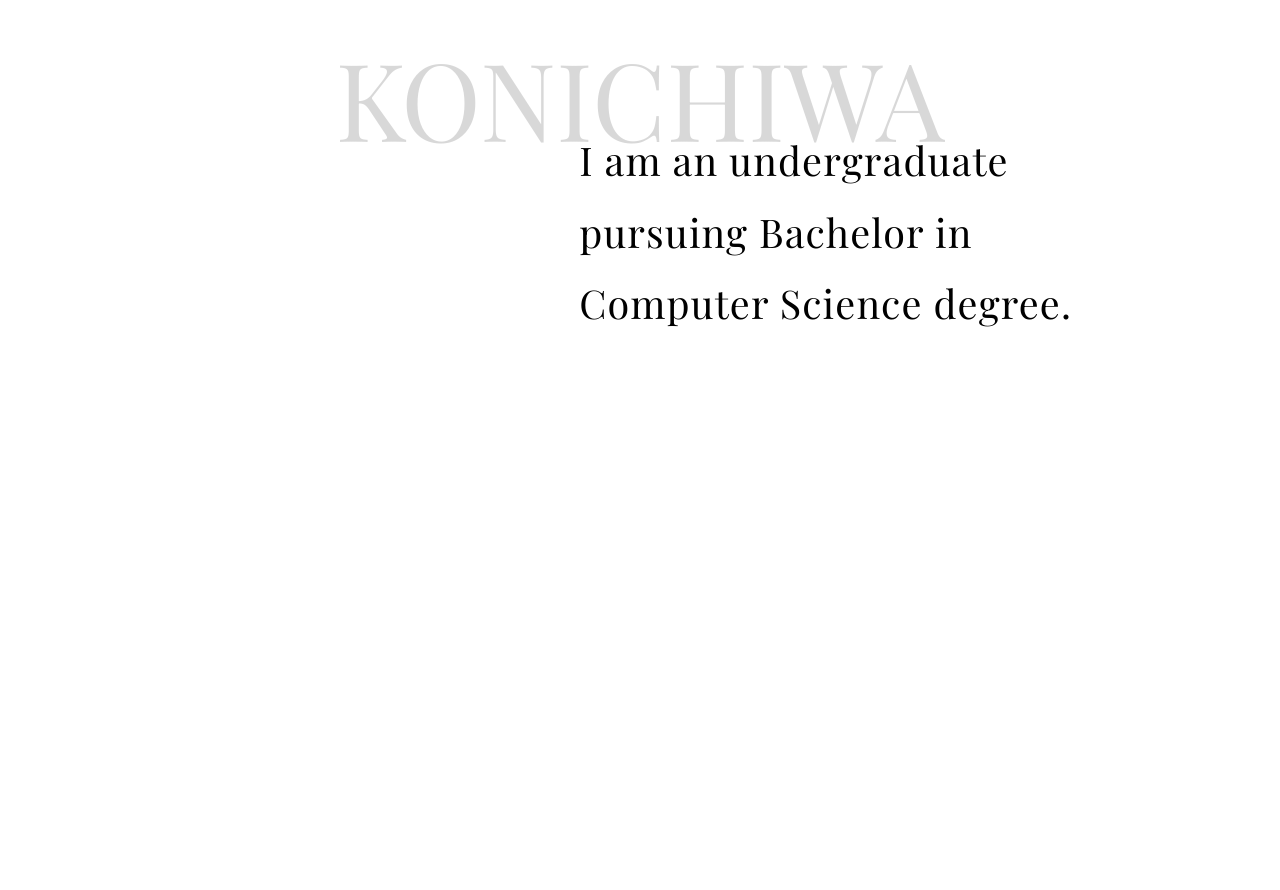
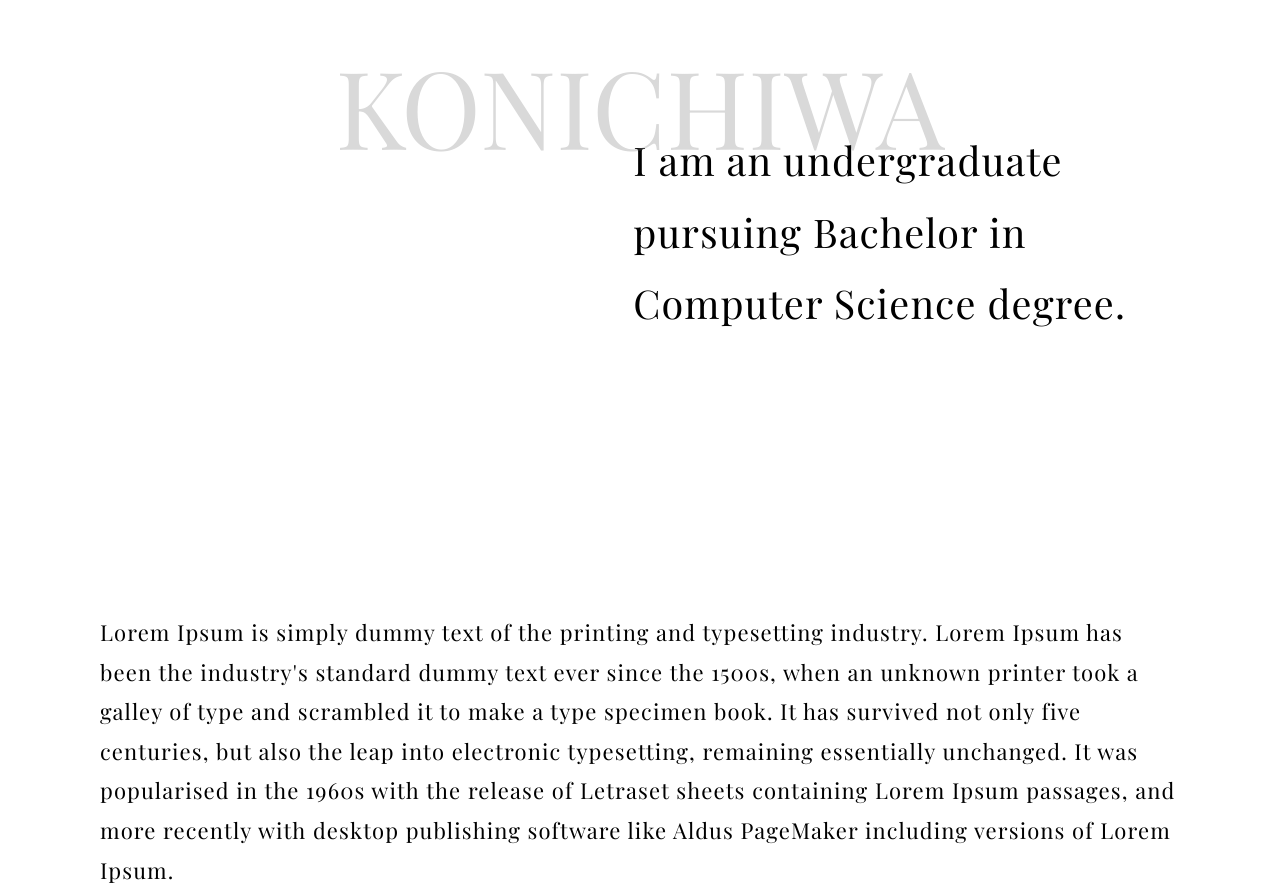
Before and after one commit to 4molybdenum2/Personal-Website, a Gatsby site: page / in a window 1280 px wide. Shown: the part 289-1179 px from the top of the page. Before the commit the page ends 880 px from the top, so only its background shows below. Built offline with nearby package versions, Linux system fonts and the light colour scheme; Gatsby itself is replaced by a stand-in of ours.

Commit message:
added motion to few components

```diff
--- a/gatsby-config.js
+++ b/gatsby-config.js
@@ -10,31 +10,13 @@ module.exports = {
     {
       resolve: `gatsby-source-filesystem`,
       options: {
-        name: `images`,
-        path: `${__dirname}/src/images`,
-      },
-    },
-    {
-      resolve: `gatsby-source-filesystem`,
-      options: {
         path: `${__dirname}/content/blog`,
         name: `blog`
       }
     },
     `gatsby-transformer-sharp`,
     `gatsby-plugin-sharp`,
-    {
-      resolve: `gatsby-plugin-manifest`,
-      options: {
-        name: `gatsby-starter-default`,
-        short_name: `starter`,
-        start_url: `/`,
-        background_color: `#663399`,
-        theme_color: `#663399`,
-        display: `minimal-ui`,
-        icon: `src/images/gatsby-icon.png`, // This path is relative to the root of the site.
-      },
-    },
+
     // this (optional) plugin enables Progressive Web App + Offline functionality
     // To learn more, visit: https://gatsby.dev/offline
     // `gatsby-plugin-offline`,
--- a/src/components/banner.js
+++ b/src/components/banner.js
@@ -1,26 +1,46 @@
 import React from "react"
+import {AnimatePresence, motion} from "framer-motion"
+
+
+//Ease
+const transition = { duration: 1.4, ease: [0.6, 0.01, -0.05, 0.9] };
 
 const Banner = () => {
   return (
     <>
-      <div className="banner">
-          <div className="container">
-            <div className="banner-block-left">
-              <p>
-                I am Tathagata Paul, <br></br> developer and creator.
-              </p>
-            </div>
-            <div className="banner-block-right">
-              <p>
-                I am an undergraduate<br></br> pursuing Bachelor in <br></br>Computer Science degree.
-              </p>
-            </div>
-          </div>
-      </div>
+      <AnimatePresence exitBeforeEnter>
+        <motion.div className="banner">
+            <motion.div className="container">
+              <motion.div initial={{ y: "-20%" }} animate={{ y: 0 }} transition={transition} className="banner-block-left">
+                <motion.p>
+                  I am Tathagata Paul, <br></br> developer and creator.
+                </motion.p>
+              </motion.div>
+              <motion.div initial={{ y: "20%" }} animate={{ y: 0 }} transition={transition}className="banner-block-right">
+                <motion.p>
+                  I am an undergraduate<br></br> pursuing Bachelor in <br></br>Computer Science degree.
+                </motion.p>
+              </motion.div>
+            </motion.div>
+        </motion.div>
 
-      <div className="background-text">
-        <p>KONICHIWA</p>
-      </div>
+        <div className="background-text">
+          <p>KONICHIWA</p>
+        </div>
+
+        <div className="about">
+          <p>
+          Lorem Ipsum is simply dummy text of the printing and typesetting industry.
+          Lorem Ipsum has been the industry's standard dummy text ever since the 1500s,
+          when an unknown printer took a galley of type and scrambled it to make a type
+          specimen book. It has survived not only five centuries, but also the leap into
+          electronic typesetting, remaining essentially unchanged. It was popularised
+          in the 1960s with the release of Letraset sheets containing Lorem Ipsum
+          passages, and more recently with desktop publishing software like Aldus PageMaker
+          including versions of Lorem Ipsum.
+          </p>
+        </div>
+      </AnimatePresence>
     </>
   )
 }
--- a/src/styles/styles.scss
+++ b/src/styles/styles.scss
@@ -115,7 +115,7 @@ header {
     .banner-block-right{
       position: absolute;
       display: block;
-      right: 10%;
+      right: 5%;
       padding: 24px 0;
       letter-spacing: 1.1px;
       font-size: 1.8rem;
@@ -124,7 +124,7 @@ header {
       font-family: 'Playfair Display',serif;
       line-height: 1.8;
       @include media("<=tablet") {
-        left: 5%;
+        left: 7%;
       }
     }
   }
@@ -133,7 +133,7 @@ header {
 
 .background-text{
   position: fixed;
-  top: 50%;
+  top: 56vh;
   left: 50%;
   transform: translate(-50%, -65%);
   font-size: 108px;
@@ -145,3 +145,9 @@ header {
     transform: translate(-50%,-60%);
   }
 }
+
+.about{
+  letter-spacing: 1.1px;
+  font-size: 1rem;
+  line-height: 1.8;
+}
```
